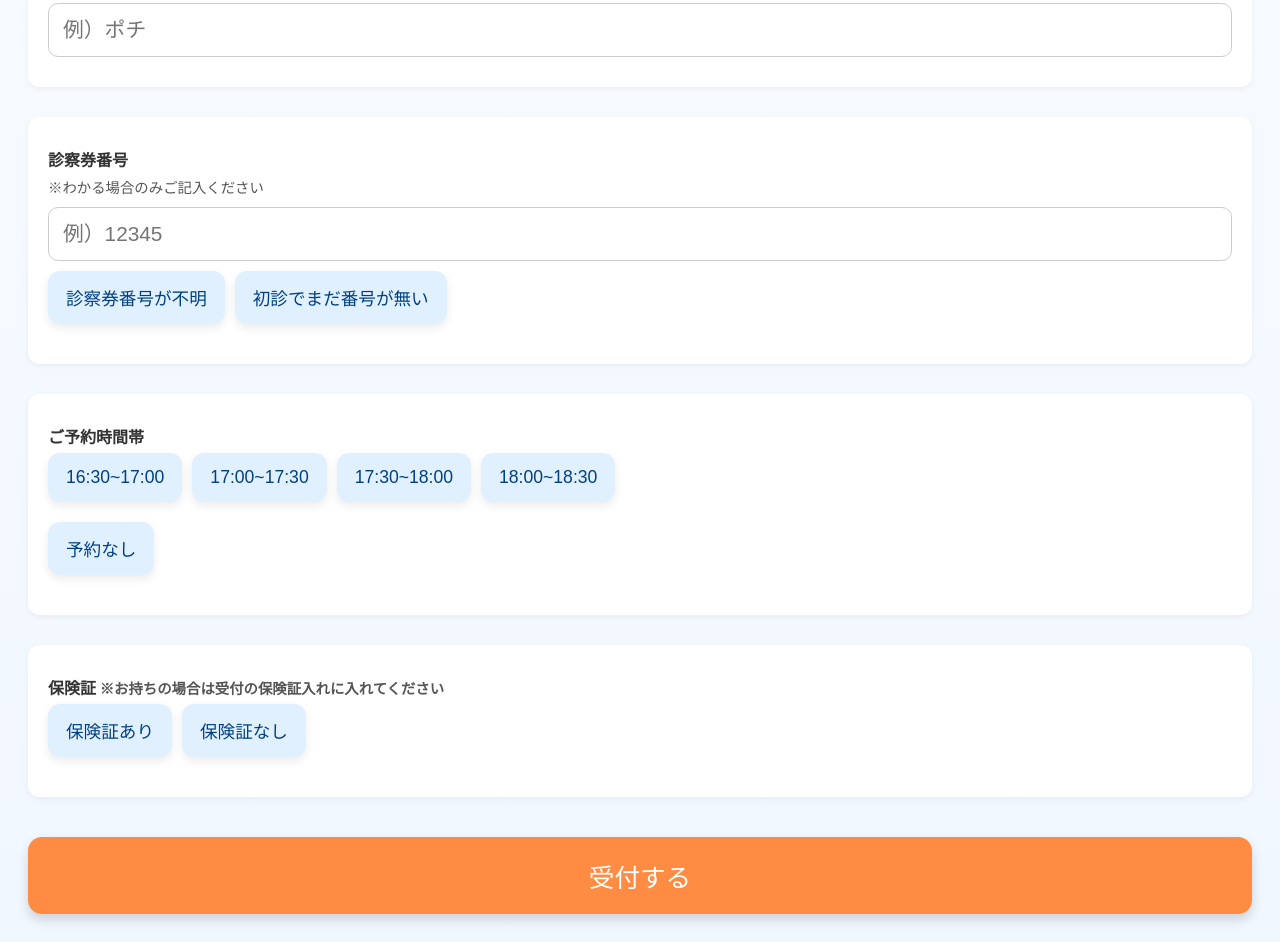
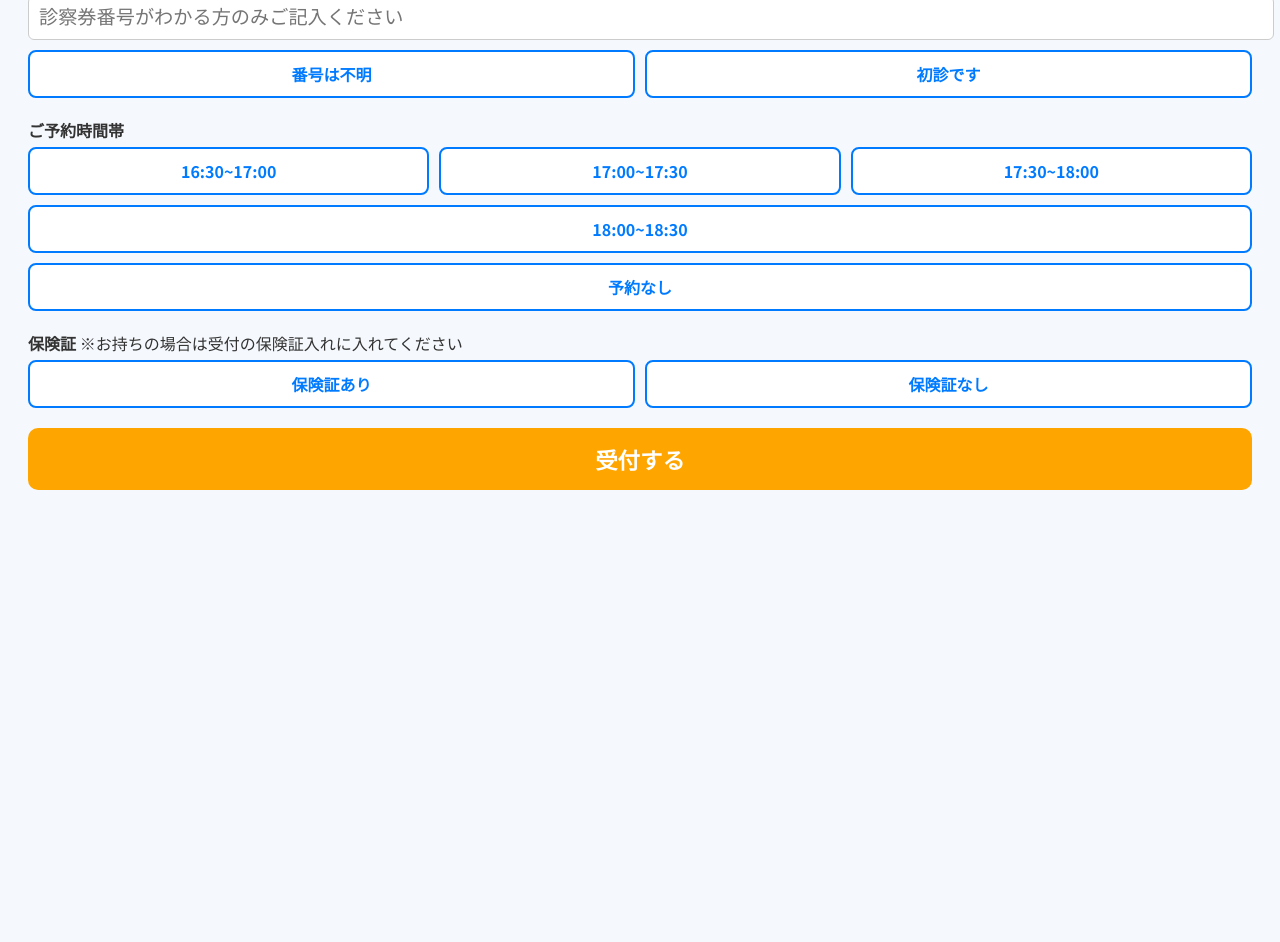
Before and after one commit to ryokyo1003-source/reception-AH, a plain HTML site: page index.html in a window 1280 px wide. Shown: the part 354-1296 px from the top of the page. After the commit the page ends 872 px from the top, so only its background shows below. Drawn offline with Linux system fonts and the light colour scheme.

Commit message:
Update index.html

```diff
--- a/index.html
+++ b/index.html
@@ -1,209 +1,189 @@
 <!DOCTYPE html>
 <html lang="ja">
 <head>
-  <meta charset="UTF-8">
-  <meta name="viewport" content="width=device-width, initial-scale=1.0">
+  <meta charset="UTF-8" />
+  <meta name="viewport" content="width=device-width, initial-scale=1.0"/>
   <title>上桂動物病院 受付フォーム</title>
   <link href="https://fonts.googleapis.com/css2?family=Noto+Sans+JP:wght@400;700&display=swap" rel="stylesheet">
   <style>
     body {
       font-family: 'Noto Sans JP', sans-serif;
-      background: linear-gradient(to bottom, #f9fcff, #f1f7ff);
+      background-color: #f5f8fc;
+      padding: 20px;
       color: #333;
-      padding: 20px;
     }
 
     h1 {
       text-align: center;
       font-size: 2rem;
-      margin-bottom: 30px;
+      margin-bottom: 20px;
+    }
+
+    .section {
+      margin-bottom: 20px;
     }
 
     label {
       display: block;
-      margin: 10px 0 5px;
+      margin-bottom: 5px;
       font-weight: bold;
     }
 
     input[type="text"] {
       width: 100%;
-      font-size: 1.3rem;
-      padding: 14px;
-      border-radius: 10px;
+      font-size: 1.2rem;
+      padding: 10px;
+      margin-bottom: 10px;
       border: 1px solid #ccc;
-      box-sizing: border-box;
-      margin-bottom: 10px;
+      border-radius: 6px;
     }
 
     .button-group {
       display: flex;
       flex-wrap: wrap;
       gap: 10px;
-      margin-bottom: 20px;
+      margin-bottom: 10px;
     }
 
-    .button-group button {
-      padding: 14px 18px;
-      font-size: 1.1rem;
-      border: none;
-      border-radius: 12px;
-      background-color: #e0f0ff;
-      color: #004080;
+    .selectable-button {
+      flex: 1 1 30%;
+      padding: 10px;
+      background-color: white;
+      border: 2px solid #007bff;
+      color: #007bff;
+      font-weight: bold;
+      border-radius: 8px;
       cursor: pointer;
-      box-shadow: 0 4px 10px rgba(0,0,0,0.08);
-      transition: all 0.2s ease-in-out;
+      text-align: center;
+      transition: 0.3s;
     }
 
-    .button-group button:hover {
-      transform: scale(1.05);
-    }
-
-    .button-group button.selected {
+    .selectable-button.selected {
       background-color: #007bff;
       color: white;
     }
 
-    #submitBtn {
-      display: block;
+    .submit-button {
       width: 100%;
-      background-color: #FF8C42;
+      font-size: 1.4rem;
+      padding: 15px;
+      background-color: orange;
       color: white;
       border: none;
-      padding: 20px;
-      font-size: 1.6rem;
-      border-radius: 14px;
+      border-radius: 10px;
+      font-weight: bold;
       cursor: pointer;
-      margin-top: 40px;
-      box-shadow: 0 6px 12px rgba(0,0,0,0.15);
-      transition: background-color 0.3s, transform 0.2s;
     }
 
-    #submitBtn:hover {
-      background-color: #e67300;
-      transform: translateY(-2px);
+    @media (max-width: 480px) {
+      .selectable-button {
+        flex: 1 1 100%;
       }
-
-    .note {
-      font-size: 0.9rem;
-      color: #555;
-      margin-bottom: 10px;
-    }
-
-    .section {
-      background: white;
-      border-radius: 12px;
-      padding: 20px;
-      margin-bottom: 30px;
-      box-shadow: 0 2px 6px rgba(0,0,0,0.05);
     }
   </style>
 </head>
 <body>
+  <h1>上桂動物病院 受付フォーム</h1>
 
-  <h1 style="color: black;">上桂動物病院 受付フォーム</h1>
-
+  <form id="receptionForm">
     <div class="section">
       <label for="owner">ご家族様のご名字</label>
-    <input type="text" id="owner" placeholder="例）山田">
+      <input type="text" id="owner" name="owner" required />
     </div>
 
     <div class="section">
       <label for="pet">動物さんのお名前</label>
-    <input type="text" id="pet" placeholder="例）ポチ">
+      <input type="text" id="pet" name="pet" required />
     </div>
 
     <div class="section">
-    <label for="id">診察券番号</label>
-    <div class="note">※わかる場合のみご記入ください</div>
-    <input type="text" id="id" placeholder="例）12345">
-    <div class="button-group" id="idButtons">
-      <button data-id="不明">診察券番号が不明</button>
-      <button data-id="初診">初診でまだ番号が無い</button>
+      <label>診察券番号</label>
+      <input type="text" id="id" name="id" placeholder="診察券番号がわかる方のみご記入ください" />
+      <div class="button-group">
+        <div class="selectable-button" data-id="不明">番号は不明</div>
+        <div class="selectable-button" data-id="初診">初診です</div>
       </div>
     </div>
 
     <div class="section">
       <label>ご予約時間帯</label>
       <div class="button-group" id="timeButtons">
-      <!-- JSで自動挿入 -->
+        <!-- JavaScriptでボタン生成 -->
       </div>
+      <div class="selectable-button" data-time="予約なし">予約なし</div>
+    </div>
+
+    <div class="section">
+      <label>保険証 <span style="font-weight:normal;">※お持ちの場合は受付の保険証入れに入れてください</span></label>
       <div class="button-group">
-      <button data-time="予約なし">予約なし</button>
+        <div class="selectable-button" data-insurance="あり">保険証あり</div>
+        <div class="selectable-button" data-insurance="なし">保険証なし</div>
       </div>
     </div>
 
-  <div class="section">
-    <label>保険証 <span class="note">※お持ちの場合は受付の保険証入れに入れてください</span></label>
-    <div class="button-group" id="insuranceButtons">
-      <button data-insurance="あり">保険証あり</button>
-      <button data-insurance="なし">保険証なし</button>
-    </div>
-  </div>
-
-  <button id="submitBtn">受付する</button>
+    <button type="submit" class="submit-button">受付する</button>
+  </form>
 
   <script>
-    const timeButtonsDiv = document.getElementById("timeButtons");
+    // 時間帯ボタン自動生成（午前・午後）
+    const timeButtonsContainer = document.getElementById('timeButtons');
     const nowHour = new Date().getHours();
-    const timeRanges = [];
 
-    if (nowHour < 14) {
-      for (let h = 9; h <= 11; h++) {
-        timeRanges.push(`${h}:00~${h}:30`, `${h}:30~${h + 1}:00`);
+    const times = [
+      "09:00~09:30", "09:30~10:00", "10:00~10:30", "10:30~11:00", "11:00~11:30", "11:30~12:00",
+      "16:30~17:00", "17:00~17:30", "17:30~18:00", "18:00~18:30"
+    ];
+
+    times.forEach(time => {
+      const isMorning = time.startsWith("0") || time.startsWith("1");
+      const hour = parseInt(time.split(":")[0]);
+      if ((nowHour < 14 && hour < 14) || (nowHour >= 14 && hour >= 14)) {
+        const btn = document.createElement("div");
+        btn.className = "selectable-button";
+        btn.dataset.time = time;
+        btn.textContent = time;
+        timeButtonsContainer.appendChild(btn);
       }
-    } else {
-      timeRanges.push("16:30~17:00", "17:00~17:30", "17:30~18:00", "18:00~18:30");
-    }
-
-    timeRanges.forEach(t => {
-      const btn = document.createElement("button");
-      btn.textContent = t;
-      btn.dataset.time = t;
-      btn.addEventListener("click", () => selectButton(btn, "time"));
-      timeButtonsDiv.appendChild(btn);
     });
 
-    function selectButton(btn, type) {
-      const group = btn.parentElement;
-      group.querySelectorAll("button").forEach(b => b.classList.remove("selected"));
-      btn.classList.add("selected");
+    // ボタンの選択状態制御
+    document.addEventListener("click", function(event) {
+      if (event.target.classList.contains("selectable-button")) {
+        const group = event.target.parentElement;
+        Array.from(group.children).forEach(btn => btn.classList.remove("selected"));
+        event.target.classList.add("selected");
       }
+    });
 
-    document.querySelectorAll("#idButtons button").forEach(btn =>
-      btn.addEventListener("click", () => selectButton(btn, "id"))
-    );
+    // 保存処理
+    document.getElementById("receptionForm").addEventListener("submit", function(e) {
+      e.preventDefault();
+      const now = new Date();
+      const timestamp = now.toLocaleString("ja-JP");
 
-    document.querySelectorAll("#insuranceButtons button").forEach(btn =>
-      btn.addEventListener("click", () => selectButton(btn, "insurance"))
-    );
-
-    document.getElementById("submitBtn").addEventListener("click", () => {
       const owner = document.getElementById("owner").value;
       const pet = document.getElementById("pet").value;
-      const id = document.getElementById("id").value || document.querySelector("#idButtons .selected")?.dataset.id || "";
-      const time = document.querySelector("#timeButtons .selected")?.dataset.time ||
-                   document.querySelector('[data-time="予約なし"]')?.classList.contains("selected") ? "予約なし" : "";
-      const insurance = document.querySelector("#insuranceButtons .selected")?.dataset.insurance || "";
 
-      if (!owner || !pet || !time) {
-        alert("ご名字・お名前・時間帯は必須です");
-        return;
-      }
+      const idInput = document.getElementById("id").value;
+      const idSelected = document.querySelector('[data-id].selected');
+      const id = idInput || (idSelected ? idSelected.dataset.id : "");
 
-      const entry = {
-        timestamp: new Date().toLocaleString(),
-        owner, pet, id, time, insurance
-      };
+      const timeSelected = document.querySelector('[data-time].selected');
+      const time = timeSelected ? timeSelected.dataset.time : "";
 
-      const data = JSON.parse(localStorage.getItem("receptionList") || "[]");
-      data.push(entry);
-      localStorage.setItem("receptionList", JSON.stringify(data));
+      const insuranceSelected = document.querySelector('[data-insurance].selected');
+      const insurance = insuranceSelected ? insuranceSelected.dataset.insurance : "";
+
+      const entry = { timestamp, owner, pet, id, time, insurance };
+
+      const list = JSON.parse(localStorage.getItem("receptionList") || "[]");
+      list.push(entry);
+      localStorage.setItem("receptionList", JSON.stringify(list));
 
       alert("受付が完了しました！");
-      document.querySelectorAll("input").forEach(i => i.value = "");
-      document.querySelectorAll("button.selected").forEach(b => b.classList.remove("selected"));
+      this.reset();
+      document.querySelectorAll(".selectable-button").forEach(btn => btn.classList.remove("selected"));
     });
   </script>
-
 </body>
 </html>
```
Lines whose indentation alone changed are shown as unchanged.
